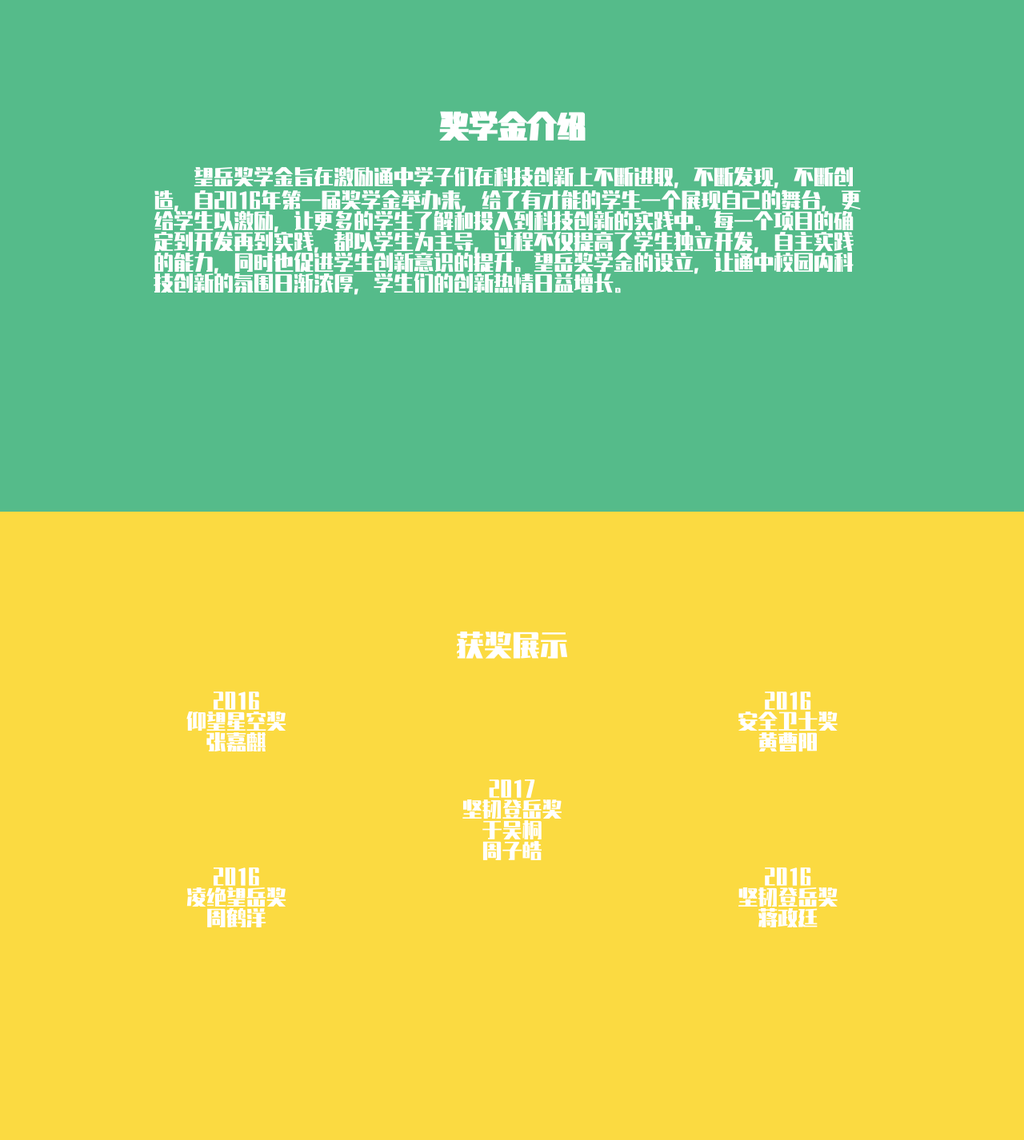
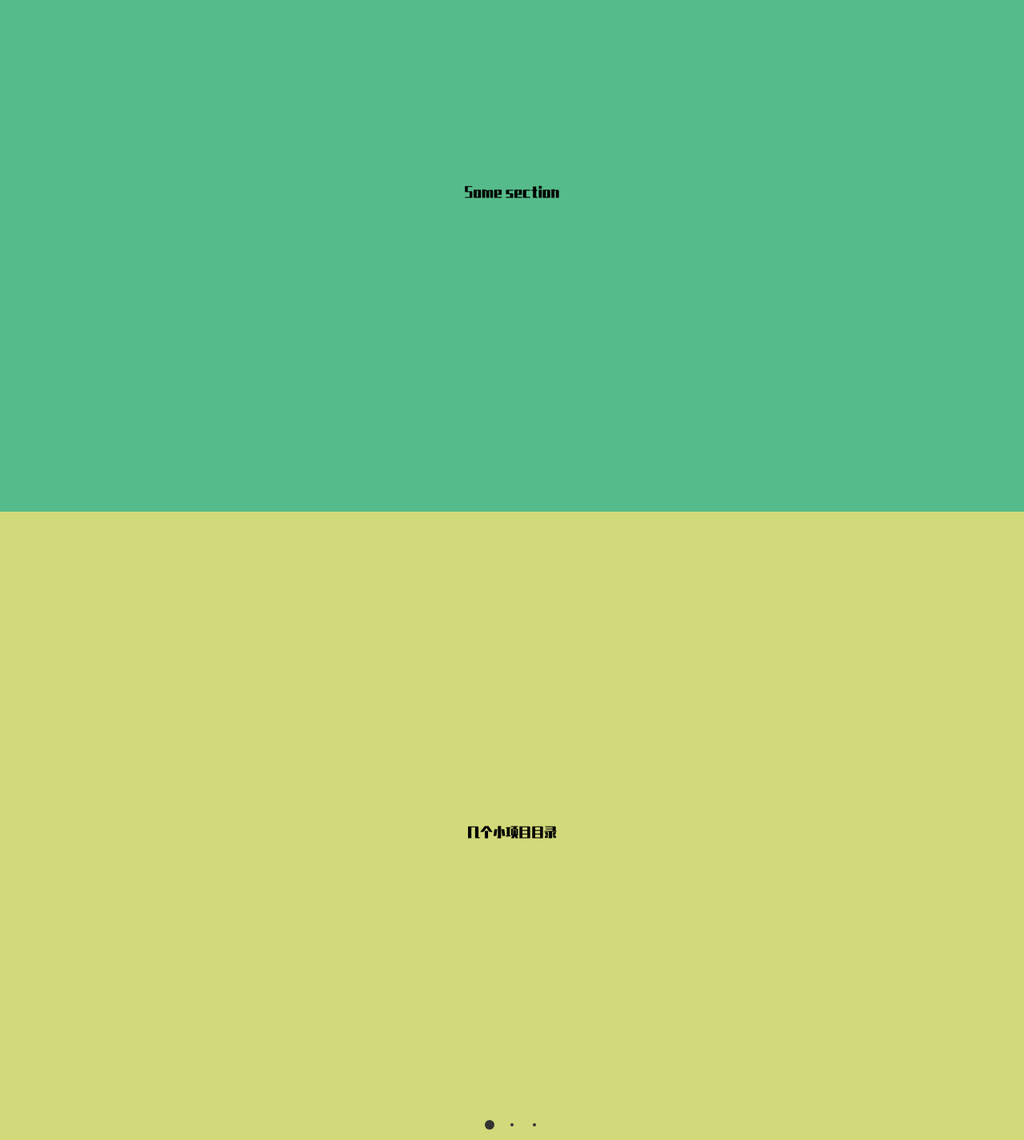
Before and after one commit to ntzx/wangyue, a plain HTML site: page index.html in a window 1280 px wide. Shown: the part 960-2386 px from the top of the page at 80% size. Drawn offline with nearby package versions, Linux system fonts and the light colour scheme.

Commit message:
Signed-off-by: guchen <1023797278@qq.com>

```diff
--- a/index.html
+++ b/index.html
@@ -9,15 +9,12 @@
 <link rel="bookmark" href="./icons/12.ico" type="image/x-icon" >
 <link href="https://cdn.bootcss.com/fullPage.js/3.0.4/fullpage.min.css" rel="stylesheet">
 <style>
-	#hello{background-color:indianred;color: white;}
-	#intro1{background-color:#55bb8a;
-			padding-left:15%;
-			padding-right:15%;
-			}
-	#intro2-1{background-color:#fbda41}
-	#end{background-color:#ff9900;
-		font-size:10px;
-		}
+	#hello{background-color:#2b73af;color: white;}
+	#intro1{background-color:#55bb8a}
+	#intro2-1{background-color:#d2d97a}
+	#intro2-2{background-color:#e2d849}
+	#intro2-3{background-color:#fbda41}
+	#end{background-color:#ff9900}
 	a{text-decoration: none}
 	.button
 	{
@@ -43,51 +40,12 @@
 	body,td,th
 	{
 		font-family: "rui";
-		color: white;
 	}
-	#text{font-size:15px}
+
 	@media (max-width: 964px)
 	{
 		.button{width:48px;}
-		.grid{font-size:15px}
 	}
-
-	@media (min-width: 1003px)
-	{
-		#text{font-size:25px;}
-		#end{font-size:15px;}
-	}
-	.grid {
-	  display: grid;
-	  grid-template-columns: repeat(3, 1fr);
-	  grid-gap: 10px;
-	  grid-auto-rows: minmax(100px, auto);
-	  font-size:25px;
-	  padding-left: 10%;
-	  padding-right: 10%;
-	  padding-top:3%;
-	}
-	.one {
-	  grid-column: 1;
-	  grid-row: 1/3;
-	}
-	.two {
-	  grid-column: 3 ;
-	  grid-row: 1 / 3;
-	}
-	.three {
-	  grid-row: 3/ 5;
-	  grid-column: 1;
-	}
-	.four {
-	  grid-column: 3;
-	  grid-row: 3/5;
-	}
-	.five {
-	  grid-column: 2;
-	  grid-row: 2/4;
-	}
-	#text{text-align: left}
 </style>
 </head>
 
@@ -96,38 +54,22 @@
 	<div id="fullpage" align="center">
         <div class="section " id="hello" >
 			<h1> 江苏省南通中学望岳奖学金</h1>
-			<h2>  </h2>
+			<h2> ssdsd </h2>
 		</div>
-	    <div class="section" id="intro1"  >
-			<h1>
-			奖学金介绍
-			</h1>
-			<div id="text">
-				   　　望岳奖学金旨在激励通中学子们在科技创新上不断进取，不断发现，不断创造，自2016年第一届奖学金举办来，给了有才能的学生一个展现自己的舞台，更给学生以激励，让更多的学生了解和投入到科技创新的实践中。每一个项目的确定到开发再到实践，都以学生为主导，过程不仅提高了学生独立开发，自主实践的能力，同时也促进学生创新意识的提升。望岳奖学金的设立，让通中校园内科技创新的氛围日渐浓厚，学生们的创新热情日益增长。
-			</div>
-		</div>
+	    <div class="section" id="intro1">Some section</div>
 	    <div class="section" >
 			<div class="slide" data-anchor="slide1" id="intro2-1">
-				<div style="font-size:35px">
-				获奖展示
-				</div>
-				<div class="grid">
-					<div class="one">2016 <br/>仰望星空奖 <br/>  张嘉麒</div>
-					<div class="two">2016 <br/>安全卫士奖 <br/>  黄曹阳</div>
-					<div class="three">2016 <br/>凌绝望岳奖 <br/>  周鹤洋</div>
-					<div class="four">2016 <br/>坚韧登岳奖  <br/> 蒋政廷</div>
-					<div class="five">2017 <br/>坚韧登岳奖 <br/>  于吴桐 <br/>周子皓</div>
-				</div>
+			几个小项目目录
+			</div>
+			<div class="slide" data-anchor="slide2" id="intro2-2"> 大的1
+			</div>
+			<div class="slide" data-anchor="slide3" id="intro2-3"> 大的2
 			</div>
 
 		</div>
 	    <div class="section" id="end">
             <h1>关于我们</h1>
-            <h2>
-				这是一个由NTZX DEVELOPERS制作的网站
-				</br>
-				我们是通中一群热爱科技的学生
-			</h2>
+            <h2>我们是xxxx</h2>
 
 				<div class="footer">
 					<a class="button">极客社</a>
@@ -141,10 +83,10 @@
 
 	<script src="https://cdn.bootcss.com/fullPage.js/3.0.4/fullpage.min.js"></script>
     <script src="https://cdn.bootcss.com/jquery/3.3.1/jquery.min.js"></script>
-	<script>
+	<script >
 		(function($) {
 
-		$.fn.fontFlex = function(min, max, mid) {
+    $.fn.fontFlex = function(min, max, mid) {
 
         var $this = this;
 
@@ -158,13 +100,14 @@
             $this.css('font-size', size + 'px');
 
         }).trigger('resize');
-		};
+    };
 
-		})(jQuery);
+})(jQuery);
 	</script>
 	<script type="text/javascript">
         new fullpage('#fullpage', {
             anchors: ['page1', 'page2', 'page3', 'page4'],
+            navigationTooltips: ['欢迎', '概况', '我们', '关于'],
             css3: true,
 			menu: '#menu',
             scrollingSpeed: 1000,
@@ -182,6 +125,7 @@
 	   $(function() {
 
                 $('h1').fontFlex(20, 60, 35);
+                $('h2').fontFlex(10, 20, 15);
 		        $('a').fontFlex(5, 10, 6.5);
             });
 
```
Also changed, not shown: font/21.ttf.
